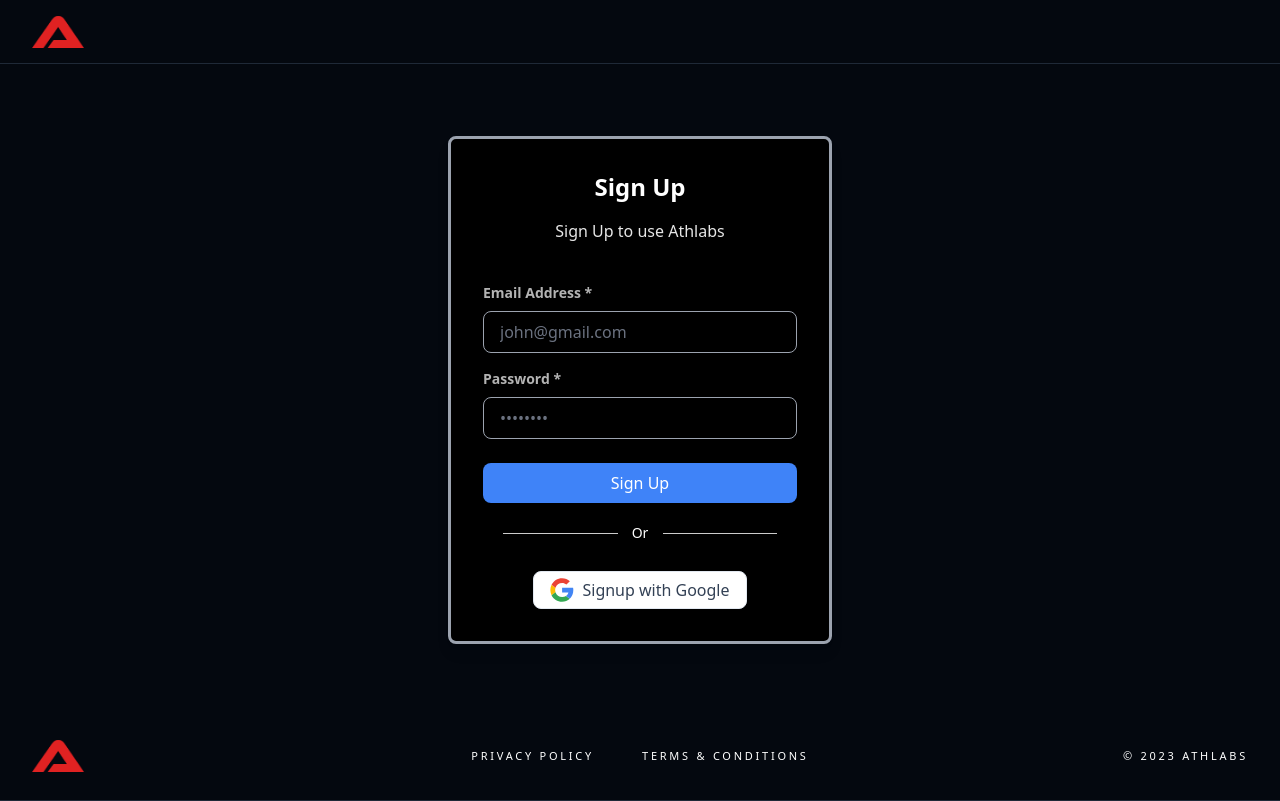
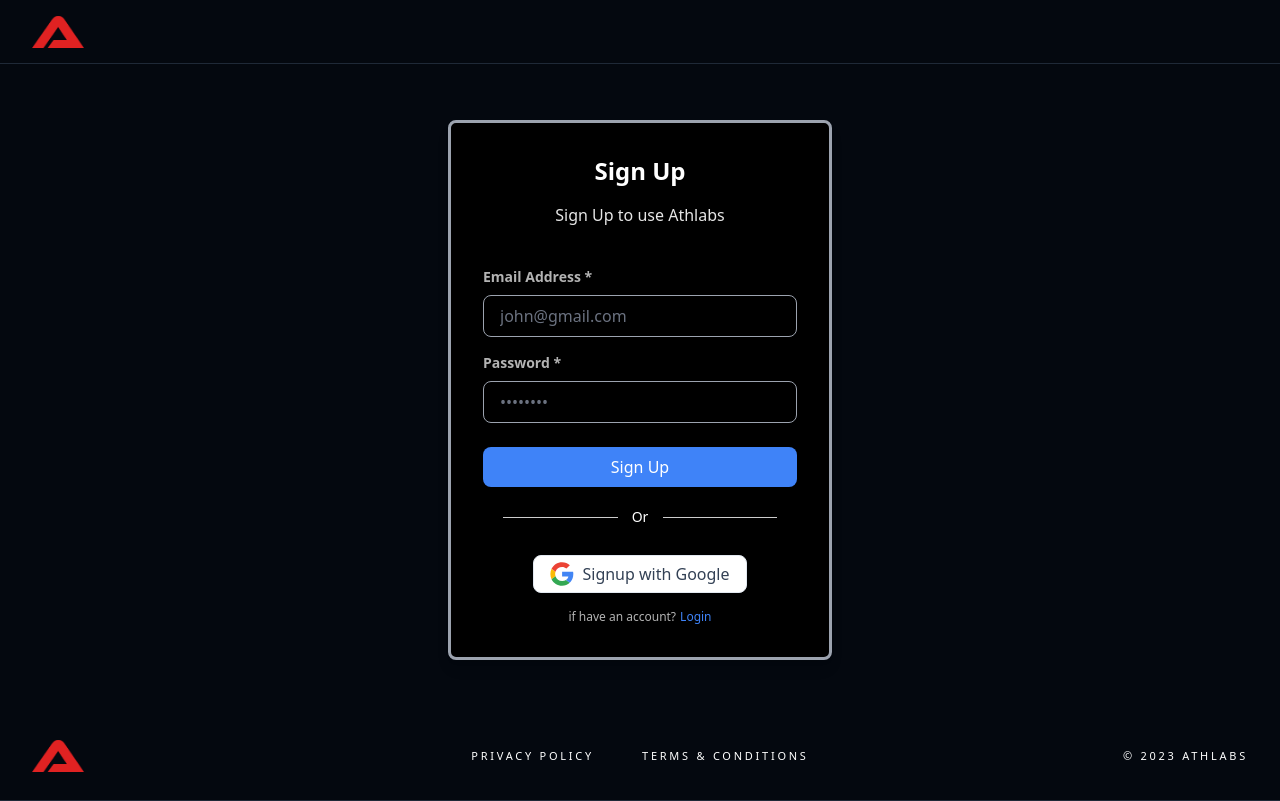
Before and after one commit to 4722794/athlabs-frontend, a Next.js app: page /signup in a window 1280 px wide. Built offline with nearby package versions, Linux system fonts and the light colour scheme.

Commit message:
Footer Link hover

```diff
--- a/src/app/components/Footer.tsx
+++ b/src/app/components/Footer.tsx
@@ -31,14 +31,14 @@ const Footer: React.FC<FooterProps> = ({ className }) => {
             <div className=" inline-flex  gap-x-4 md:gap-x-6 justify-center">
               <Link
                 href="/privacyPolicy"
-                className=" text-[11px] tracking-[.25em] "
+                className=" text-[11px] tracking-[.25em] hover:text-purple-400"
               >
                 PRIVACY POLICY
               </Link>
               <span className=" h-1 bg-white"></span>
               <Link
                 href="/termsAndConditions"
-                className=" text-[11px] tracking-[.25em] "
+                className=" text-[11px] tracking-[.25em] hover:text-purple-400 "
               >
                 TERMS & CONDITIONS
               </Link>
--- a/src/app/login/page.tsx
+++ b/src/app/login/page.tsx
@@ -184,22 +184,19 @@ const Login = () => {
                 Login
               </button>
 
+              <Link
+                href={"/forgotpasword"}
+                className=" text-blue-500 hover:text-blue-700 font-semibold text-center  pt-5 flex justify-center text-xs"
+              >
+                Forgout Your Passowrd
+              </Link>
+
               {loading && (
                 <div className="mt-3">
                   <LoadingComp />
                 </div>
               )}
-              <p className="text-white/70 text-xs text-center mt-4">
-                Don&apos;t have an account?
-                <Link
-                  href="/signup"
-                  // onClick={handleRequestDemo}
 
-                  className="text-blue-500 hover:underline ml-1 cursor-pointer"
-                >
-                  Create an account .
-                </Link>
-              </p>
               {/*  <p className="text-white/70 text-xs text-center mt-4">
                 Forgot Password?
                 <a
@@ -221,7 +218,9 @@ const Login = () => {
               <a
                 onClick={initiateGoogleLogin}
                 target="_blank"
-                className="px-4 py-1.5 border flex gap-2  bg-white border-slate-200 dark:border-slate-700 rounded-lg text-slate-700 dark:text-slate-200 hover:border-slate-400 dark:hover:border-slate-500 hover:text-slate-900 dark:hover:text-slate-300 hover:shadow transition duration-150"
+                className="px-4 py-1.5 border flex gap-2  bg-white border-slate-200 dark:border-slate-700 rounded-lg text-slate-700 dark:text-slate-200 hover:border-slate-400 dark:hover:border-slate-500 hover:text-slate-900 dark:hover:text-slate-300 hover:shadow
+
+                transition-transform hover:-translate-y-2 ease-in-out cursor-pointer focus:outline-none focus:ring-4 focus:ring-blue-300"
               >
                 <Image
                   src={"/images/google-color.svg"}
@@ -232,6 +231,17 @@ const Login = () => {
                 <span>Login with Google</span>
               </a>
             </div>
+            <p className="text-white/70 text-xs text-center mt-4">
+              Don&apos;t have an account?
+              <Link
+                href="/signup"
+                // onClick={handleRequestDemo}
+
+                className="text-blue-500 hover:underline ml-1 cursor-pointer"
+              >
+                Create an account .
+              </Link>
+            </p>
           </div>
         </div>
       </div>
--- a/src/app/signup/page.tsx
+++ b/src/app/signup/page.tsx
@@ -7,6 +7,7 @@ import { useRouter } from "next/navigation";
 import { checkLogin, initiateGoogleLogin } from "../services/apiUtils";
 import { useVideoContext } from "../services/VideoContext";
 import Image from "next/image";
+import Link from "next/link";
 
 const Login = () => {
   const footerClass = "!relative";
@@ -215,9 +216,12 @@ const Login = () => {
 
             <div className="flex items-center justify-center  mt-7">
               <a
-               onClick={initiateGoogleLogin}
-               target="_blank"
-              className="px-4 py-1.5 border flex gap-2  bg-white border-slate-200 dark:border-slate-700 rounded-lg text-slate-700 dark:text-slate-200 hover:border-slate-400 dark:hover:border-slate-500 hover:text-slate-900 dark:hover:text-slate-300 hover:shadow transition duration-150">
+                onClick={initiateGoogleLogin}
+                target="_blank"
+                className="px-4 py-1.5 border flex gap-2  bg-white border-slate-200 dark:border-slate-700 rounded-lg text-slate-700 dark:text-slate-200 hover:border-slate-400 dark:hover:border-slate-500 hover:text-slate-900 dark:hover:text-slate-300 hover:shadow
+
+               transition-transform hover:-translate-y-2 ease-in-out cursor-pointer focus:outline-none focus:ring-4 focus:ring-blue-300"
+              >
                 <Image
                   src={"/images/google-color.svg"}
                   width={24}
@@ -227,6 +231,18 @@ const Login = () => {
                 <span>Signup with Google</span>
               </a>
             </div>
+
+            <p className="text-white/70 text-xs text-center mt-4">
+              if have an account?
+              <Link
+                href="/login"
+                // onClick={handleRequestDemo}
+
+                className="text-blue-500 hover:underline ml-1 cursor-pointer"
+              >
+                Login
+              </Link>
+            </p>
           </div>
         </div>
       </div>
```
